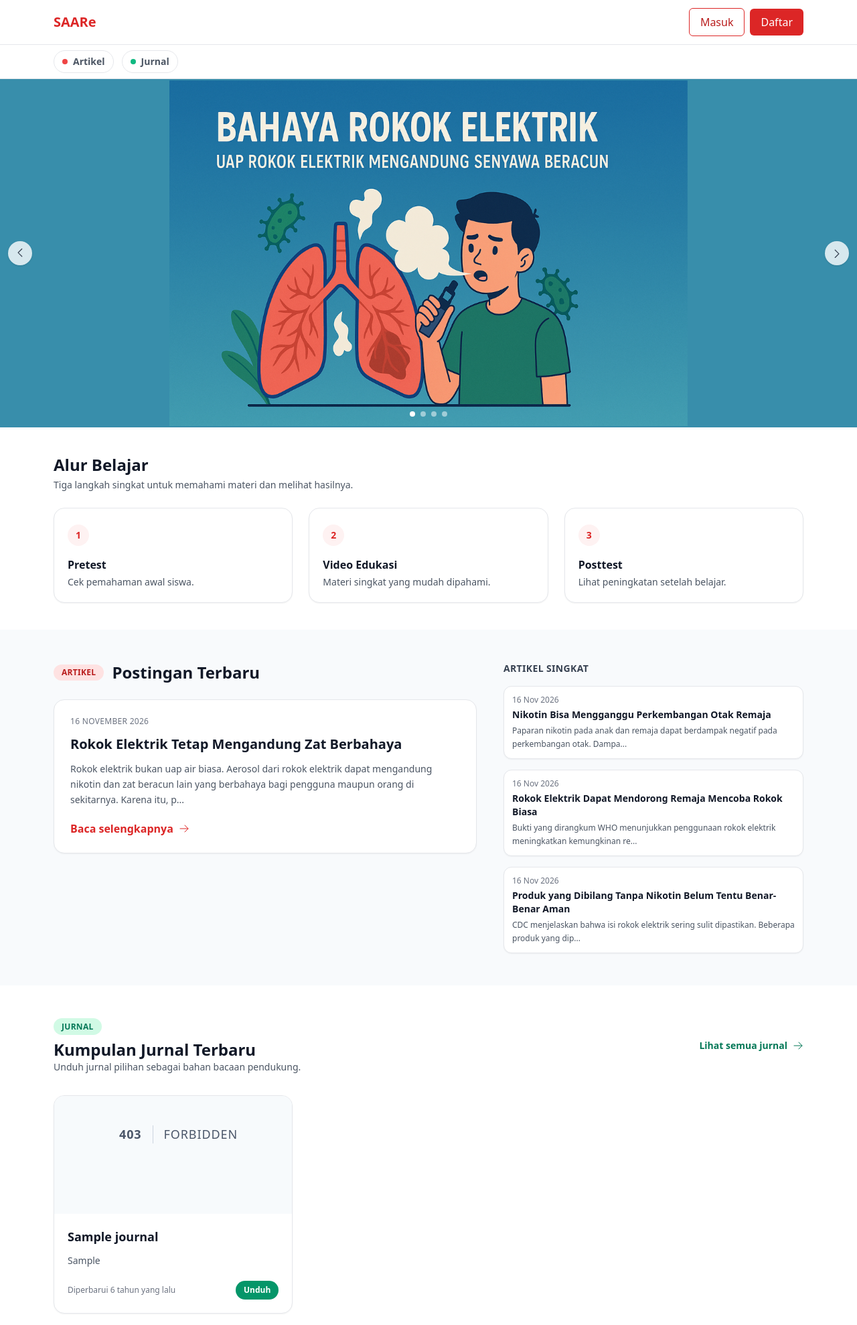
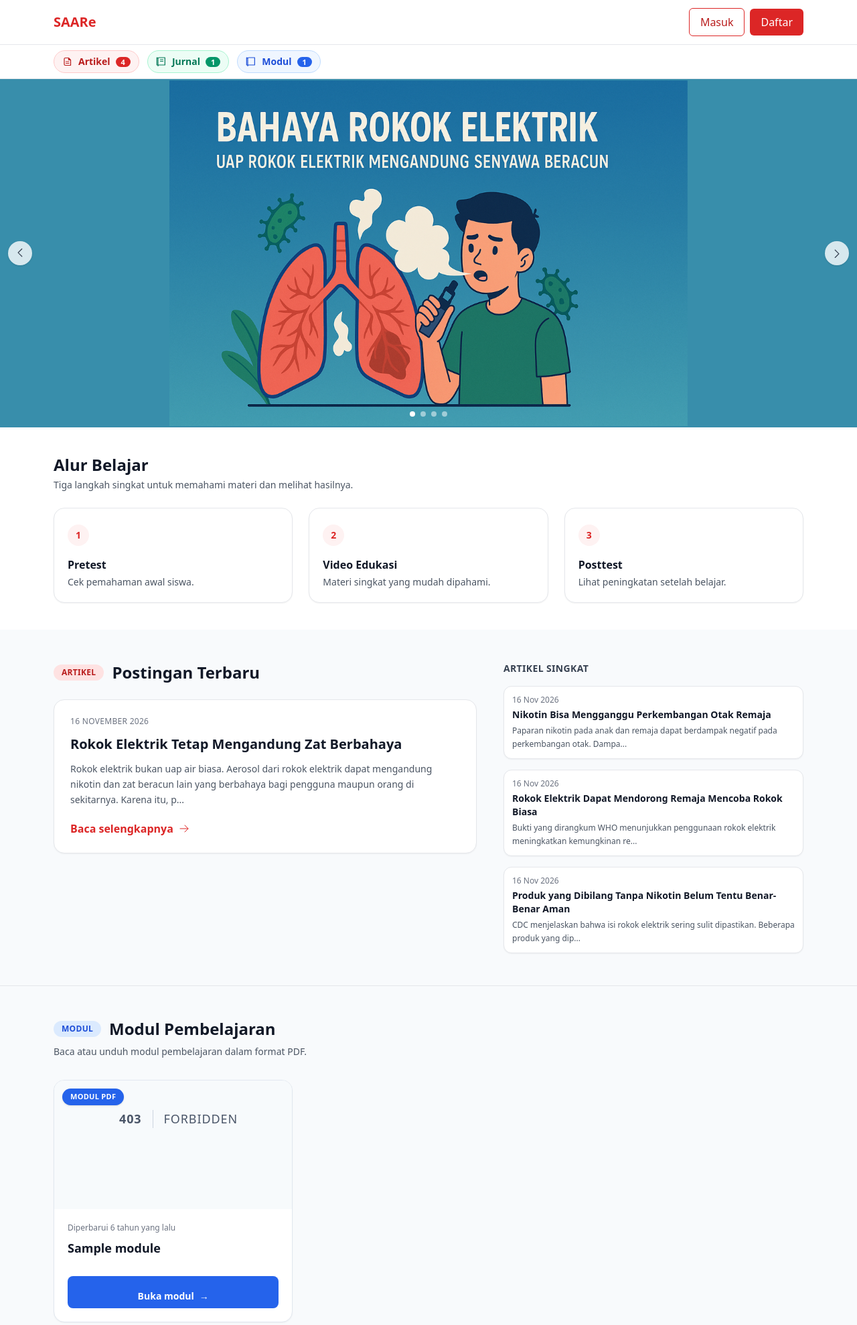
Before and after one commit to anugrahmuktidev/clickstare, a Laravel app: page / in a window 1280 px wide. Shown: the top 1978 px of the page at 67% size. Run offline with Laravel 12, Linux system fonts and the light colour scheme; data comes from the database, SQL or seed files in the repository; tables that the repository leaves empty hold one stand-in row (values such as "Sample post"); style sheets or scripts are compiled from the project's sources; some libraries are stand-ins or nearby versions.

Commit message:
sertifikat dan modul

```diff
--- /dev/null
+++ b/app/Models/Module.php
@@ -0,0 +1,14 @@
+<?php
+
+namespace App\Models;
+
+use Illuminate\Database\Eloquent\Model;
+
+class Module extends Model
+{
+    protected $fillable = [
+        'judul',
+        'deskripsi',
+        'file_path',
+    ];
+}
--- a/resources/views/landing.blade.php
+++ b/resources/views/landing.blade.php
@@ -21,6 +21,7 @@
 
     $posts = ($posts ?? collect())->take(4);
     $journals = ($journals ?? collect())->take(6);
+    $modules = ($modules ?? collect())->take(4);
 
     $slides = collect($slides ?? [])
         ->map(function ($slide) {
@@ -84,14 +85,31 @@
   <nav class="bg-white/95 border-b backdrop-blur sticky top-[56px] sm:top-[64px] z-30">
     <div class="mx-auto max-w-6xl px-4 py-2 flex items-center gap-3 text-sm font-semibold text-gray-600">
       <a href="#artikel"
-        class="inline-flex items-center gap-2 rounded-full border border-gray-200 px-3 py-1.5 hover:border-red-500 hover:text-red-600 transition">
-        <span class="h-2 w-2 rounded-full bg-red-500"></span>
+        class="inline-flex items-center gap-2 rounded-full border border-red-200 bg-red-50 px-3 py-1.5 text-red-700 hover:border-red-500 hover:bg-red-100 transition"
+        aria-label="Lihat {{ $posts->count() }} artikel">
+        <svg xmlns="http://www.w3.org/2000/svg" viewBox="0 0 24 24" fill="none" stroke="currentColor" stroke-width="1.8" class="h-4 w-4" aria-hidden="true">
+          <path stroke-linecap="round" stroke-linejoin="round" d="M6.75 3.75h7.5l4.5 4.5v12H6.75a2.25 2.25 0 0 1-2.25-2.25V6a2.25 2.25 0 0 1 2.25-2.25Zm7.5 0v4.5h4.5M8.25 12h6.75m-6.75 3.75h6.75" />
+        </svg>
         Artikel
+        <span class="rounded-full bg-red-600 px-2 py-0.5 text-[11px] font-bold leading-none text-white">{{ $posts->count() }}</span>
       </a>
       <a href="#jurnal"
-        class="inline-flex items-center gap-2 rounded-full border border-gray-200 px-3 py-1.5 hover:border-emerald-500 hover:text-emerald-600 transition">
-        <span class="h-2 w-2 rounded-full bg-emerald-500"></span>
+        class="inline-flex items-center gap-2 rounded-full border border-emerald-200 bg-emerald-50 px-3 py-1.5 text-emerald-700 hover:border-emerald-500 hover:bg-emerald-100 transition"
+        aria-label="Lihat {{ $journals->count() }} jurnal">
+        <svg xmlns="http://www.w3.org/2000/svg" viewBox="0 0 24 24" fill="none" stroke="currentColor" stroke-width="1.8" class="h-4 w-4" aria-hidden="true">
+          <path stroke-linecap="round" stroke-linejoin="round" d="M4.5 5.25A2.25 2.25 0 0 1 6.75 3H20v16.5H6.75A2.25 2.25 0 0 0 4.5 21.75v-16.5Zm0 0A2.25 2.25 0 0 0 2.25 3H2v16.5h4.75m3-12h6m-6 3.75h6" />
+        </svg>
         Jurnal
+        <span class="rounded-full bg-emerald-600 px-2 py-0.5 text-[11px] font-bold leading-none text-white">{{ $journals->count() }}</span>
+      </a>
+      <a href="#modul"
+        class="inline-flex items-center gap-2 rounded-full border border-blue-200 bg-blue-50 px-3 py-1.5 text-blue-700 hover:border-blue-500 hover:bg-blue-100 transition"
+        aria-label="Lihat {{ $modules->count() }} modul pembelajaran">
+        <svg xmlns="http://www.w3.org/2000/svg" viewBox="0 0 24 24" fill="none" stroke="currentColor" stroke-width="1.8" class="h-4 w-4" aria-hidden="true">
+          <path stroke-linecap="round" stroke-linejoin="round" d="M4.5 5.25A2.25 2.25 0 0 1 6.75 3H20v16.5H6.75A2.25 2.25 0 0 0 4.5 21.75v-16.5Zm0 0A2.25 2.25 0 0 0 2.25 3H2v16.5h4.75" />
+        </svg>
+        Modul
+        <span class="rounded-full bg-blue-600 px-2 py-0.5 text-[11px] font-bold leading-none text-white">{{ $modules->count() }}</span>
       </a>
     </div>
   </nav>
@@ -270,6 +288,42 @@
     </div>
   </section>
 
+  {{-- MODUL PEMBELAJARAN --}}
+  <section id="modul" class="bg-slate-50 border-t">
+    <div class="mx-auto max-w-6xl px-4 py-12">
+      <div class="flex items-center gap-3">
+        <span class="px-3 py-1 text-xs font-semibold uppercase tracking-wide text-blue-700 bg-blue-100 rounded-full">Modul</span>
+        <h2 class="text-2xl font-bold text-gray-900">Modul Pembelajaran</h2>
+      </div>
+      <p class="mt-2 text-sm text-gray-600">Baca atau unduh modul pembelajaran dalam format PDF.</p>
+
+      <div class="mt-8 grid gap-6 sm:grid-cols-2 lg:grid-cols-3">
+        @forelse($modules as $module)
+          @php($moduleUrl = Storage::url($module->file_path))
+          <article class="group flex h-full flex-col overflow-hidden rounded-2xl border border-slate-200 bg-white shadow-sm transition duration-200 hover:-translate-y-1 hover:shadow-lg">
+            <div class="relative h-48 overflow-hidden bg-slate-100">
+              <iframe src="{{ $moduleUrl }}#zoom=page-width" class="absolute inset-0 h-full w-full border-0"
+                title="Pratinjau {{ $module->judul }}" loading="lazy"></iframe>
+              <span class="absolute left-3 top-3 rounded-full bg-blue-600 px-3 py-1 text-[11px] font-bold uppercase tracking-wide text-white shadow">Modul PDF</span>
+            </div>
+            <div class="flex flex-1 flex-col p-5">
+              <p class="text-xs font-medium text-gray-500">Diperbarui {{ $module->updated_at?->diffForHumans() }}</p>
+              <h3 class="mt-2 min-h-14 text-lg font-semibold leading-7 text-gray-900">{{ $module->judul }}</h3>
+              <a href="{{ $moduleUrl }}" target="_blank" rel="noopener"
+                class="mt-auto pt-5 inline-flex min-h-10 items-center justify-center gap-2 rounded-lg bg-blue-600 px-4 py-2 text-sm font-semibold text-white transition hover:bg-blue-700">
+                Buka modul <span aria-hidden="true">→</span>
+              </a>
+            </div>
+          </article>
+        @empty
+          <div class="sm:col-span-2 lg:col-span-4 rounded-2xl border bg-white p-8 text-center text-gray-500">
+            Belum ada modul pembelajaran tersedia.
+          </div>
+        @endforelse
+      </div>
+    </div>
+  </section>
+
   {{-- JURNAL TERKAIT --}}
   <section id="jurnal" class="mx-auto max-w-6xl px-4 py-12">
     <div class="flex items-center justify-between flex-wrap gap-4">
@@ -291,24 +345,21 @@
 
     <div class="mt-8 grid gap-6 sm:grid-cols-2 lg:grid-cols-3">
       @forelse($journals ?? collect() as $journal)
-        <article class="flex flex-col rounded-2xl border bg-white shadow-sm overflow-hidden">
-          <div class="relative h-44 bg-slate-100">
-            <iframe src="{{ Storage::url($journal->file_path) }}#zoom=page-width" class="absolute inset-0 h-full w-full"
+        @php($journalUrl = Storage::url($journal->file_path))
+        <article class="group flex h-full flex-col overflow-hidden rounded-2xl border border-slate-200 bg-white shadow-sm transition duration-200 hover:-translate-y-1 hover:shadow-lg">
+          <div class="relative h-48 overflow-hidden bg-slate-100">
+            <iframe src="{{ $journalUrl }}#zoom=page-width" class="absolute inset-0 h-full w-full border-0"
               title="Preview {{ $journal->judul }}" loading="lazy"></iframe>
+            <span class="absolute left-3 top-3 rounded-full bg-emerald-600 px-3 py-1 text-[11px] font-bold uppercase tracking-wide text-white shadow">Jurnal PDF</span>
           </div>
-          <div class="flex flex-1 flex-col p-5 space-y-3">
-            <h3 class="text-lg font-semibold text-gray-900">{{ $journal->judul }}</h3>
-            @if ($journal->deskripsi)
-              <p class="text-sm text-gray-600">{{ \Illuminate\Support\Str::limit($journal->deskripsi, 130) }}</p>
-            @endif
-            <div class="mt-auto flex items-center justify-between pt-2 text-xs text-gray-500">
-              <span>Diperbarui {{ $journal->updated_at?->diffForHumans() }}</span>
-              <a href="{{ Storage::url($journal->file_path) }}"
-                class="inline-flex items-center gap-1 rounded-full bg-emerald-600 px-3 py-1.5 text-white text-xs font-semibold hover:bg-emerald-700"
-                target="_blank" rel="noopener">
-                Unduh
-              </a>
-            </div>
+          <div class="flex flex-1 flex-col p-5">
+            <p class="text-xs font-medium text-gray-500">Diperbarui {{ $journal->updated_at?->diffForHumans() }}</p>
+            <h3 class="mt-2 min-h-14 text-lg font-semibold leading-7 text-gray-900">{{ $journal->judul }}</h3>
+            <a href="{{ $journalUrl }}"
+              class="mt-auto pt-5 inline-flex min-h-10 items-center justify-center gap-2 rounded-lg bg-emerald-600 px-4 py-2 text-sm font-semibold text-white transition hover:bg-emerald-700"
+              target="_blank" rel="noopener">
+              Buka jurnal <span aria-hidden="true">→</span>
+            </a>
           </div>
         </article>
       @empty
--- a/routes/web.php
+++ b/routes/web.php
@@ -19,6 +19,7 @@ use App\Livewire\Posts\Show as PostShow;
 use App\Models\Journal;
 use App\Models\Post;
 use App\Models\HeroSlide;
+use App\Models\Module;
 use Illuminate\Support\Facades\Auth;
 use Illuminate\Support\Facades\Route;
 // use App\Livewire\Admin\Dashboard as AdminDashboard;
@@ -36,6 +37,11 @@ Route::get('/', function () {
         ->take(6)
         ->get();
 
+    $modules = Module::query()
+        ->latest('updated_at')
+        ->take(4)
+        ->get();
+
     $slides = HeroSlide::query()
         ->where('is_active', true)
         ->orderBy('sort_order')
@@ -45,6 +51,7 @@ Route::get('/', function () {
     return view('landing', [
         'posts' => $posts,
         'journals' => $journals,
+        'modules' => $modules,
         'slides' => $slides,
     ]);
 })->name('landing');
```
Also changed, not shown: app/Filament/Resources/Modules/ModuleResource.php (added, +42 -0 lines), app/Filament/Resources/Modules/Pages/ListModules.php (added, +17 -0 lines), app/Filament/Resources/Modules/Schemas/ModuleForm.php (added, +37 -0 lines), app/Filament/Resources/Modules/Tables/ModulesTable.php (added, +42 -0 lines), database/migrations/2026_11_16_000001_create_modules_table.php (added), public/images/sertifikat.png.
